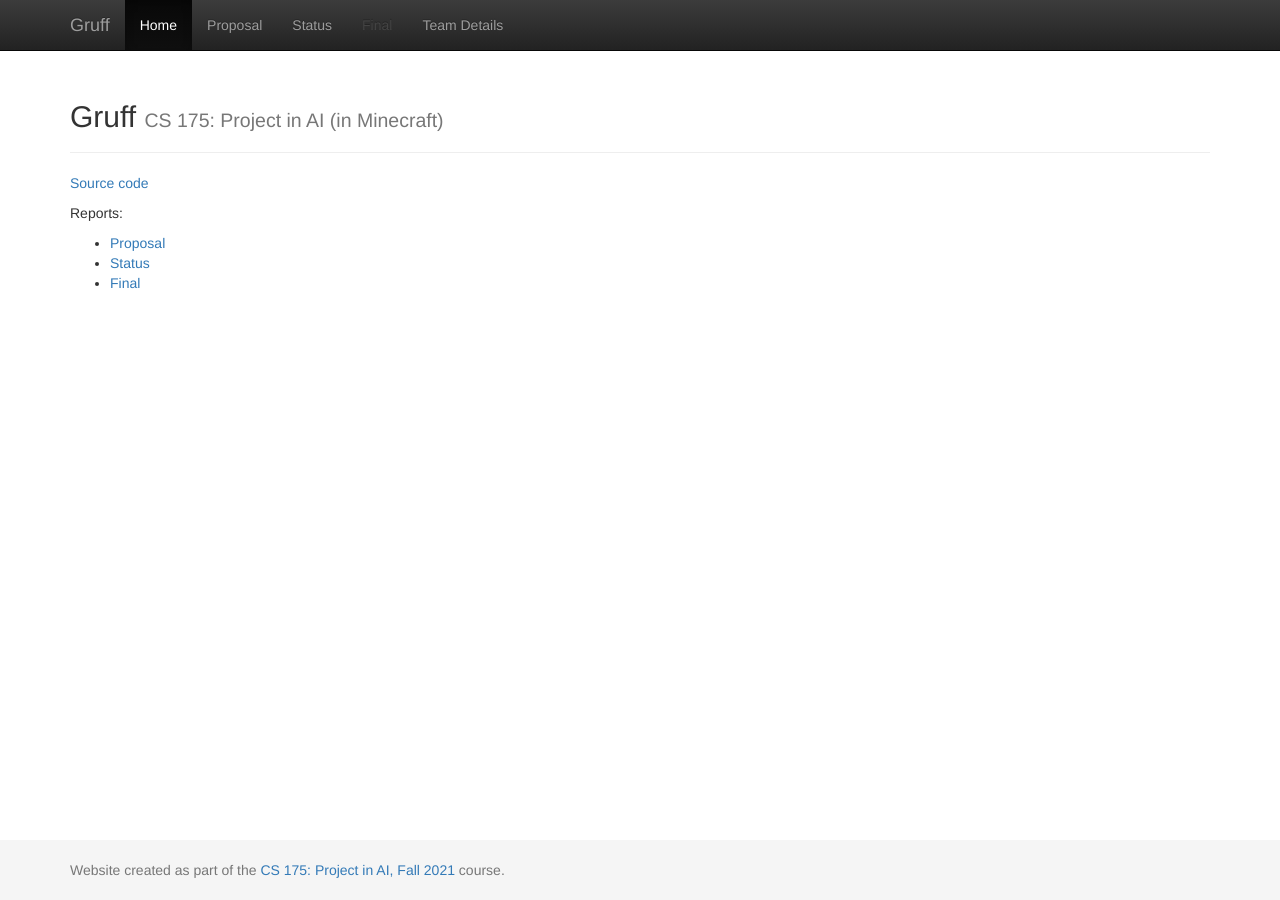
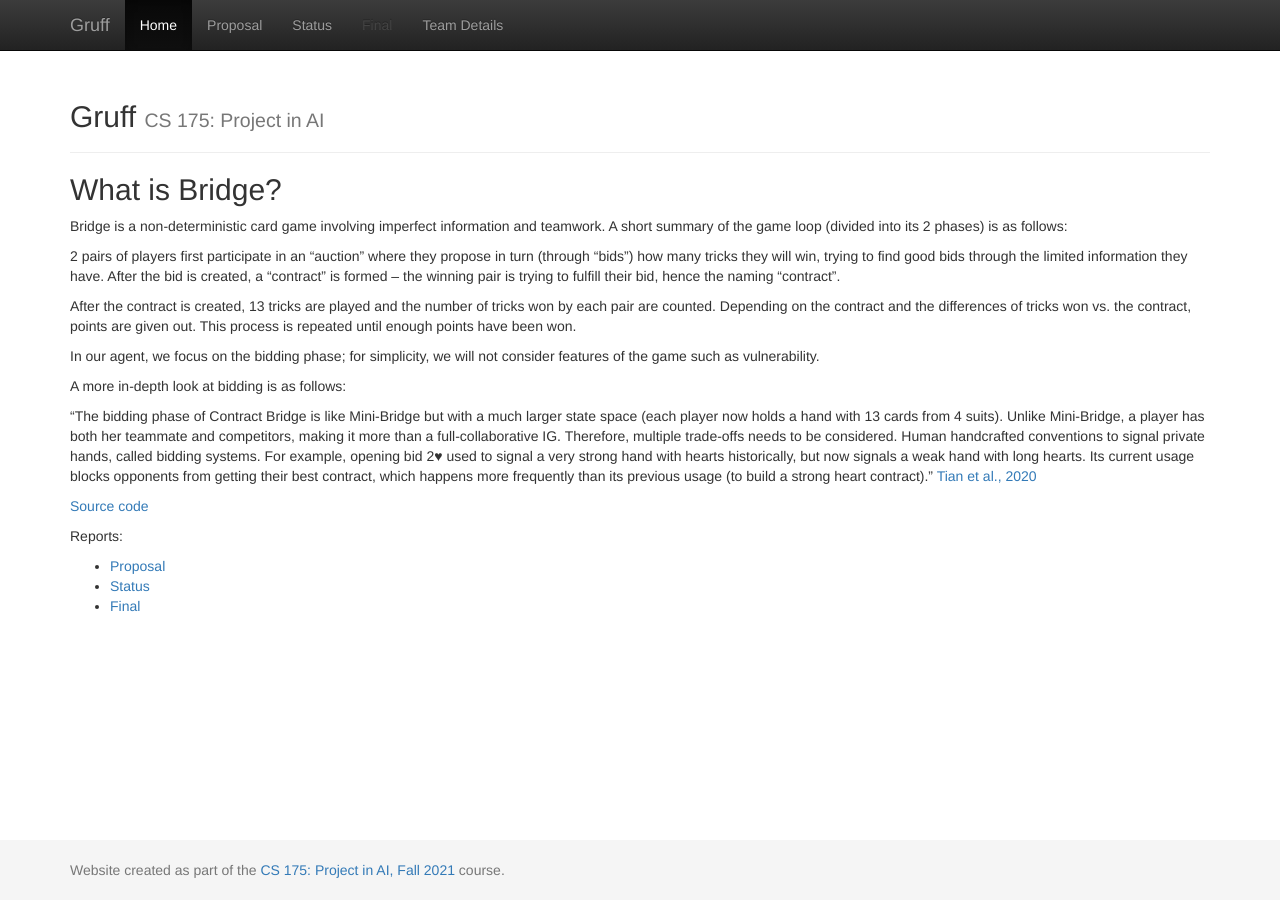
Before and after one commit to muffin-rice/Gruff, a Jekyll site: the page built from docs/index.md, in a window 1280 px wide. Built offline with Jekyll 4.4.1, drawn with Linux system fonts in a browser that asks for light colours.

Commit message:
changed yml and md files

```diff
--- a/docs/_config.yml
+++ b/docs/_config.yml
@@ -2,7 +2,7 @@
 # site.title
 
 title:    'Gruff'
-subtitle: 'CS 175: Project in AI (in Minecraft)'
+subtitle: 'CS 175: Project in AI'
 
 
 #########################
--- a/docs/index.md
+++ b/docs/index.md
@@ -2,6 +2,20 @@
 layout: default
 title:  Home
 ---
+
+## What is Bridge?
+Bridge is a non-deterministic card game involving imperfect information and teamwork. A short summary of the game loop (divided into its 2 phases) is as follows:
+
+2 pairs of players first participate in an "auction" where they propose in turn (through "bids") how many tricks they will win, trying to find good bids through the limited information they have. After the bid is created, a "contract" is formed – the winning pair is trying to fulfill their bid, hence the naming "contract".
+
+After the contract is created, 13 tricks are played and the number of tricks won by each pair are counted. Depending on the contract and the differences of tricks won vs. the contract, points are given out. This process is repeated until enough points have been won.
+
+In our agent, we focus on the bidding phase; for simplicity, we will not consider features of the game such as vulnerability.
+
+A more in-depth look at bidding is as follows:
+
+“The bidding phase of Contract Bridge is like Mini-Bridge but with a much larger state space (each player now holds a hand with 13 cards from 4 suits). Unlike Mini-Bridge, a player has both her teammate and competitors, making it more than a full-collaborative IG. Therefore, multiple trade-offs needs to be considered. Human handcrafted conventions to signal private hands, called bidding systems. For example, opening bid 2♥ used to signal a very strong hand with hearts historically, but now signals a weak hand with long hearts. Its current usage blocks opponents from getting their best contract, which happens more frequently than its previous usage (to build a strong heart contract).” [Tian et al., 2020](https://arxiv.org/pdf/2008.06495.pdf)
+
 
 [Source code](https://github.com/muffin-rice/Gruff)
 
```
